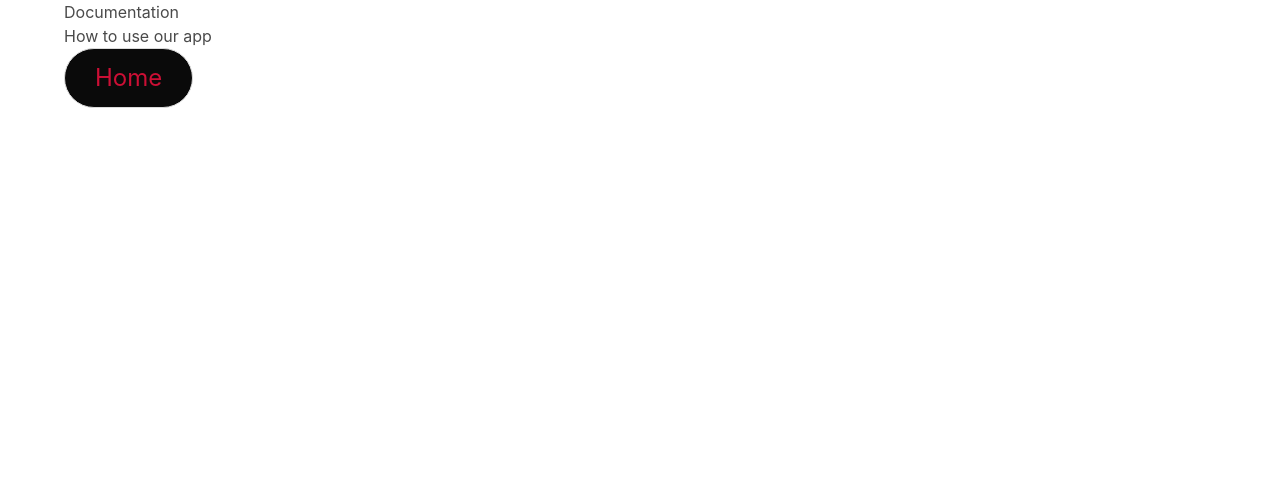
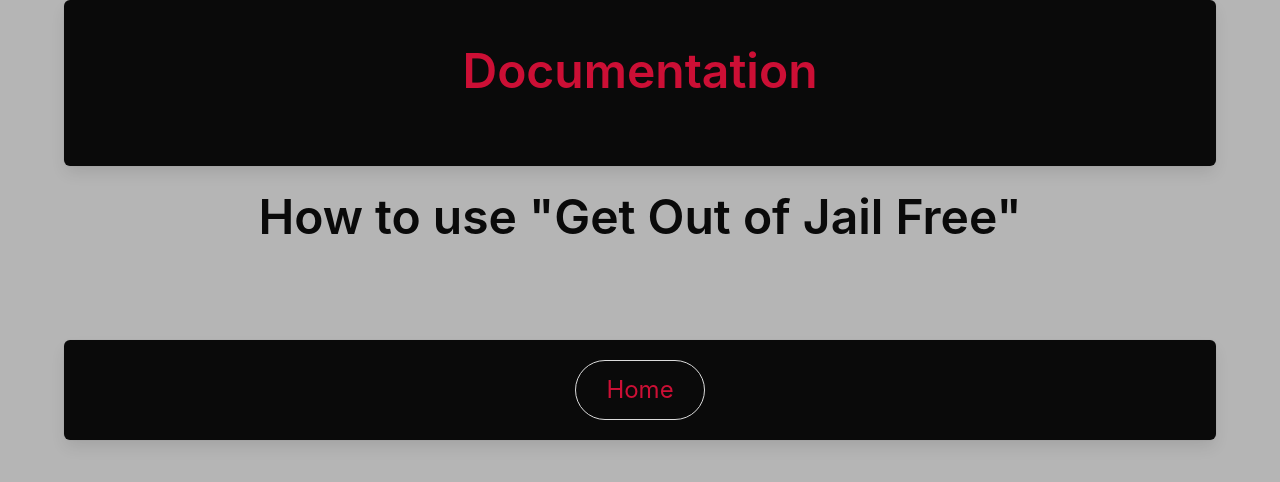
Before and after one commit to bcohn13/Get-out-of-jail-free, a website: page public/documentation.html in a window 1280 px wide. Drawn offline with nearby package versions, Linux system fonts and the light colour scheme.

Commit message:
Update documentation.html

```diff
--- a/public/documentation.html
+++ b/public/documentation.html
@@ -14,21 +14,39 @@
   </head>
 
 
-  <body>
+
+  <body class = "has-background-grey-light">
     <div class="container">
-      <div class="header">
-        <h1>Documentation</h1>
-        <h2>How to use our app</h2>
+
+
+      <div class = "box has-background-black"><br>
+
+        <h1 class= "title is-1 has-text-danger-dark has-text-centered"> Documentation</h1><br>
+
       </div>
 
-      <div class="container">
+      <div class = "container">
+            <h1 class = "title is-1 has-text-black has-text-centered">How to use "Get Out of Jail Free"</h1><br>
+            <div class = "message body has-background-grey-light message body has-text-black">
+
+              <div class= "block has-text-centered title is-4 has-text-black">
+                <p>
 
 
 
-        <a href = "index.html" class = "button is-large has-background-black is-rounded has-text-danger-dark">Home</a><br>
-
+                </p>
+              </div>
+        </div><br>
       </div>
 
+
+              <div class="container">
+                  <div class="box has-text-centered has-background-black">
+                  <a href = "index.html" class = "button is-large has-background-black is-rounded has-text-danger-dark">Home</a><br>
+                </div>
+              </div>
+            </div>
+        </div>
     </div>
-  </body>
+</body>
 </html>
```
